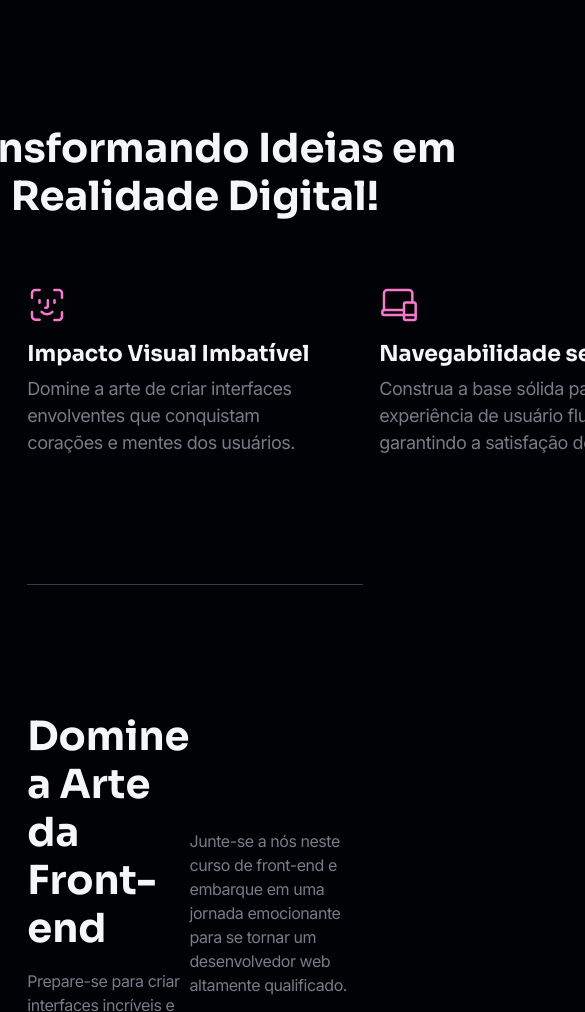
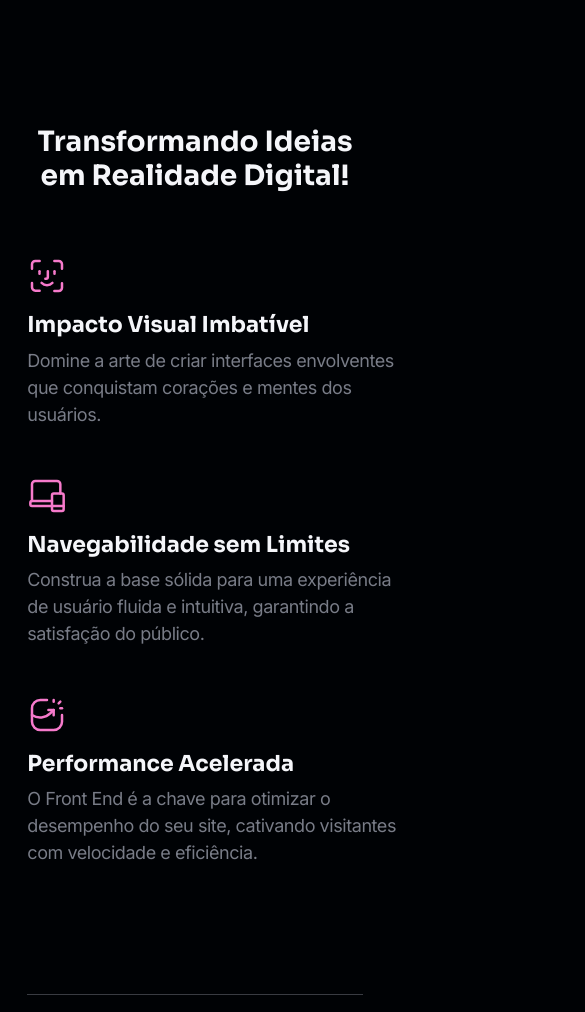
Before and after one commit to Gabriel-P-Freitas/StructCode-CodeBoost, a plain HTML site: page index.html in a window 390 px wide. Shown: the part 1282-2294 px from the top of the page, 585 px wide, since content can reach past the window. Drawn offline with Linux system fonts and the light colour scheme.

Commit message:
feat: responsive screen section insights-reality

```diff
--- a/assets/css/components.css
+++ b/assets/css/components.css
@@ -31,9 +31,6 @@ div.components-tranformando {
   width: 24rem;
 }
 
-div.components-tranformando>div {
-  width: 22rem;
-}
 
 .courses-cards-frontend,
 .col-cards-frontend {
--- a/assets/css/main.css
+++ b/assets/css/main.css
@@ -44,8 +44,14 @@
 }
 
 .text-transformando {
-    width: 33.4375rem;
+    max-width: 33.4375rem;
+
 }
+
+.insights-reality {
+    row-gap: 48px;
+}
+
 
 .beneficios-frontend {
     border-bottom: 1px solid var(--gray-800, #393B42);
--- a/assets/css/media-queries.css
+++ b/assets/css/media-queries.css
@@ -1,4 +1,11 @@
-@media screen and (max-width: 992px) {}
+@media screen and (max-width: 992px) {
+
+    .insights-reality {
+        flex-direction: column;
+        align-items: center;
+    }
+
+}
 
 @media screen and (max-width: 768px) {
     .header>.nav-header {
--- a/assets/css/typograph.css
+++ b/assets/css/typograph.css
@@ -18,7 +18,7 @@ h2 {
 }
 
 h3 {
-    font-size: 2.5rem;
+    font-size: clamp(1.75rem, 6vw, 2.5rem);
 }
 
 h4 {
@@ -30,7 +30,7 @@ h5 {
 }
 
 h6 {
-    font-size: 1.375rem;
+    font-size: clamp(1.25rem, 6vw, 1.375rem);
 }
 
 p {
--- a/index.html
+++ b/index.html
@@ -116,7 +116,7 @@
               Transformando Ideias em Realidade Digital!
             </h3>
 
-            <div class="flex-row justify-between">
+            <div class="insights-reality flex-wrap flex-row justify-between">
               <div class="components-tranformando flex-column gr-2">
                 <img
                   class="transformando-ideias"
@@ -128,7 +128,6 @@
                   <h6 class="pb-1 pt-2">Impacto Visual Imbatível</h6>
                   <p class="large-font">
                     Domine a arte de criar interfaces envolventes que conquistam
-                    <br />
                     corações e mentes dos usuários.
                   </p>
                 </div>
@@ -150,7 +149,9 @@
                 </div>
               </div>
 
-              <div class="components-tranformando flex-column gr-2">
+              <div
+                class="components-tranformando self-justify flex-column gr-2"
+              >
                 <img
                   class="transformando-ideias"
                   src="assets/imgs/Group.svg"
```
